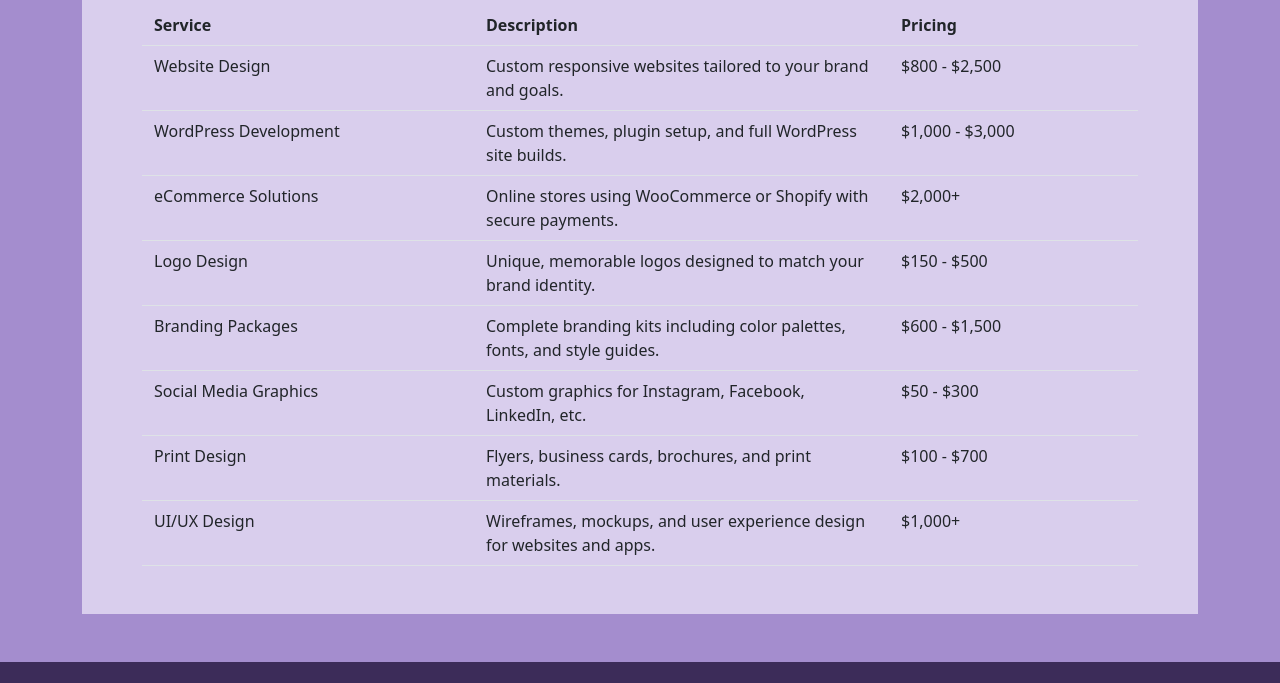
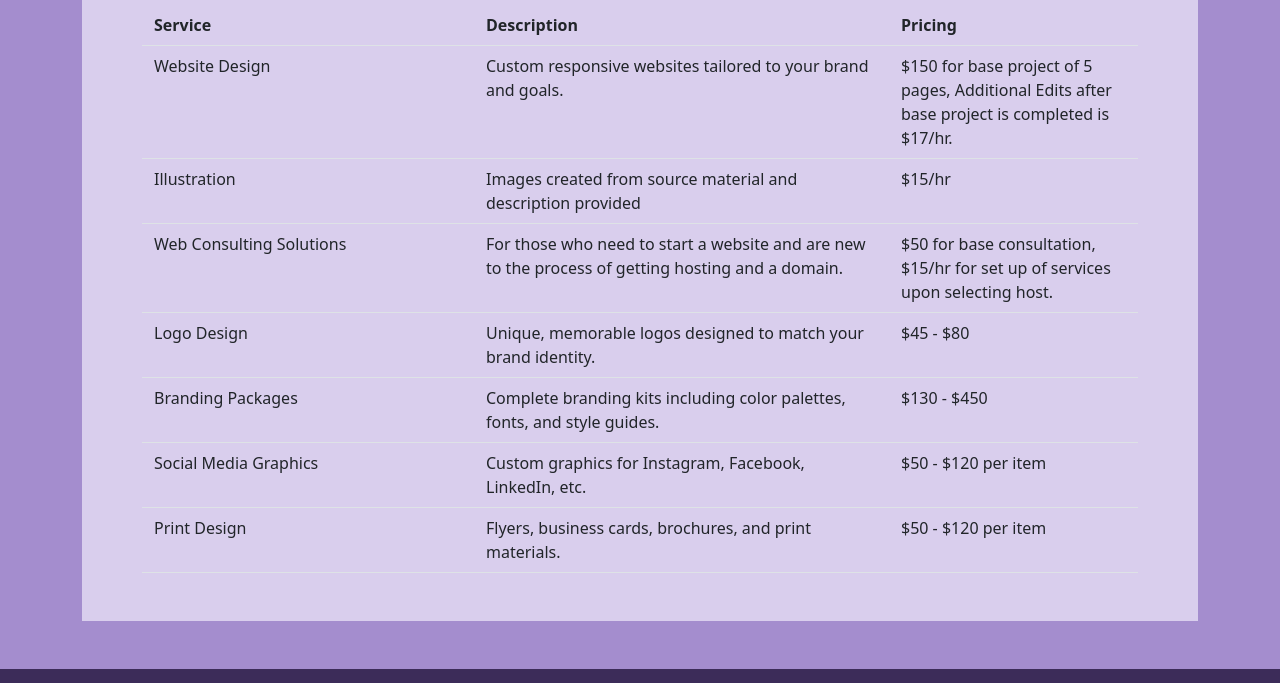
Before and after one commit to nicocrb/nicocrbdesigns, a plain HTML site: page services.html in a window 1280 px wide. Shown: the part 536-1219 px from the top of the page. Drawn offline with nearby package versions, Linux system fonts and the light colour scheme.

Commit message:
Add files via upload

```diff
--- a/services.html
+++ b/services.html
@@ -72,49 +72,43 @@
                             <div class="row border-bottom py-2">
                               <div class="col-md-4">Website Design</div>
                               <div class="col-md-5">Custom responsive websites tailored to your brand and goals.</div>
-                              <div class="col-md-3">$800 - $2,500</div>
+                              <div class="col-md-3">$150 for base project of 5 pages, Additional Edits after base project is completed is $17/hr.</div>
                             </div>
 
                             <div class="row border-bottom py-2">
-                              <div class="col-md-4">WordPress Development</div>
-                              <div class="col-md-5">Custom themes, plugin setup, and full WordPress site builds.</div>
-                              <div class="col-md-3">$1,000 - $3,000</div>
+                              <div class="col-md-4">Illustration</div>
+                              <div class="col-md-5">Images created from source material and description provided</div>
+                              <div class="col-md-3">$15/hr</div>
                             </div>
 
                             <div class="row border-bottom py-2">
-                              <div class="col-md-4">eCommerce Solutions</div>
-                              <div class="col-md-5">Online stores using WooCommerce or Shopify with secure payments.</div>
-                              <div class="col-md-3">$2,000+</div>
+                              <div class="col-md-4">Web Consulting Solutions</div>
+                              <div class="col-md-5">For those who need to start a website and are new to the process of getting hosting and a domain.</div>
+                              <div class="col-md-3">$50 for base consultation, $15/hr for set up of services upon selecting host. </div>
                             </div>
 
                             <div class="row border-bottom py-2">
                               <div class="col-md-4">Logo Design</div>
                               <div class="col-md-5">Unique, memorable logos designed to match your brand identity.</div>
-                              <div class="col-md-3">$150 - $500</div>
+                              <div class="col-md-3">$45 - $80</div>
                             </div>
 
                             <div class="row border-bottom py-2">
                               <div class="col-md-4">Branding Packages</div>
                               <div class="col-md-5">Complete branding kits including color palettes, fonts, and style guides.</div>
-                              <div class="col-md-3">$600 - $1,500</div>
+                              <div class="col-md-3">$130 - $450</div>
                             </div>
 
                             <div class="row border-bottom py-2">
                               <div class="col-md-4">Social Media Graphics</div>
                               <div class="col-md-5">Custom graphics for Instagram, Facebook, LinkedIn, etc.</div>
-                              <div class="col-md-3">$50 - $300</div>
+                              <div class="col-md-3">$50 - $120 per item</div>
                             </div>
 
                             <div class="row border-bottom py-2">
                               <div class="col-md-4">Print Design</div>
                               <div class="col-md-5">Flyers, business cards, brochures, and print materials.</div>
-                              <div class="col-md-3">$100 - $700</div>
-                            </div>
-
-                            <div class="row border-bottom py-2">
-                              <div class="col-md-4">UI/UX Design</div>
-                              <div class="col-md-5">Wireframes, mockups, and user experience design for websites and apps.</div>
-                              <div class="col-md-3">$1,000+</div>
+                              <div class="col-md-3">$50 - $120 per item</div>
                             </div>
                           </div>
 
@@ -183,7 +177,7 @@
         <!-- Grid container -->
         <div class="text-center p-3 text-white" style="background-color: rgba(0, 0, 0, 0.2);">
             © 2025 Copyright:
-            <a class="text-white" href="https://mdbootstrap.com/">nicocrbdesigns.com</a>
+            <a class="text-white" href="https://www.nicocrbdesigns.net">nicocrbdesigns.net</a>
         </div>
     </footer>
 
```
Also changed, not shown: about.html (+3 -2 lines), contact.html (+3 -3 lines), gallery.html (+1 -1 lines).
